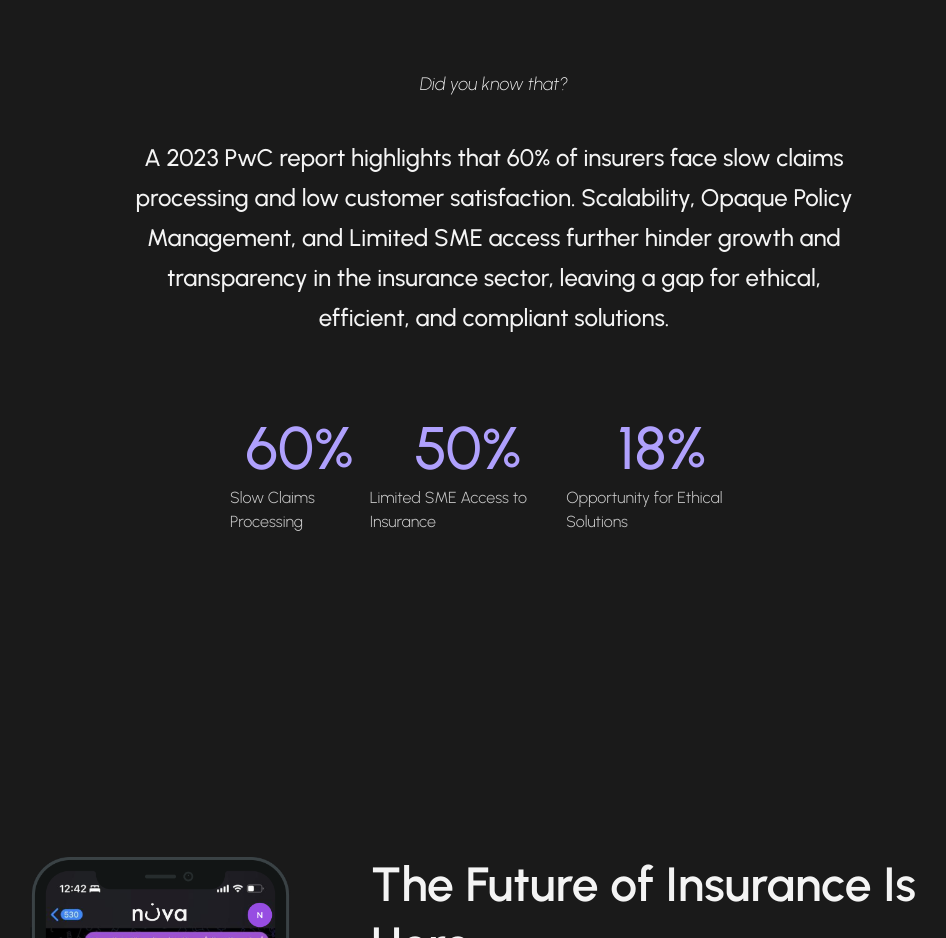
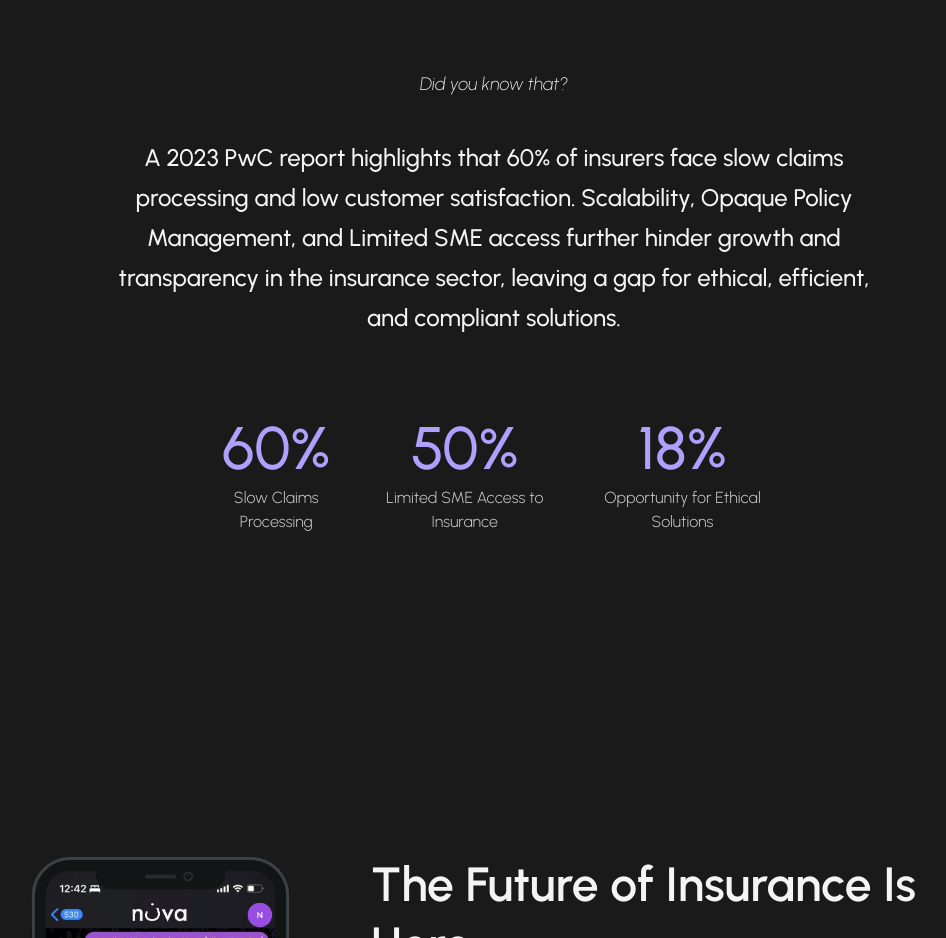
Before and after one commit to Khadeeejah/Nuva, a React (Vite) app: page / in a window 1280 px wide. Shown: the part 1280-2218 px from the top of the page, without its empty margins (146-1092 px from the left). Built offline with nearby package versions, Linux system fonts and the light colour scheme.

Commit message:
fix: design bugs

```diff
--- a/src/components/Stats.jsx
+++ b/src/components/Stats.jsx
@@ -6,7 +6,7 @@ const Stats = () => {
       <p className="font-extralight italic text-center lg:text-lg">
         Did you know that?
       </p>
-      <div className="mt-10 grid gap-20 md:px-16 lg:px-28 xl:px-40">
+      <div className="mt-10 grid gap-20 md:px-10 lg:px-18 xl:px-32">
         <h4 className="text-lg font-medium text-center leading-7 md:text-xl md:leading-8 xl:text-2xl xl:leading-10">
           A 2023 PwC report highlights that 60% of insurers face slow claims
           processing and low customer satisfaction. Scalability, Opaque Policy
@@ -14,7 +14,7 @@ const Stats = () => {
           transparency in the insurance sector, leaving a gap for ethical,
           efficient, and compliant solutions.
         </h4>
-        <div className="flex justify-between md:px-12 lg:px-16 xl:px-24">
+        <div className="flex justify-between md:px-10 lg:px-12 xl:px-24">
           <div className="flex flex-col justify-center items-center gap-1 lg:gap-2">
             <h3 className="text-4xl text-primary-100 font-medium lg:text-5xl xl:text-6xl">
               <CountUp
@@ -27,8 +27,8 @@ const Stats = () => {
                 enableScrollSpy={true}
               />
             </h3>
-            <p className="text-neutral-100 text-xs md:text-sm lg:text-base">
-            Slow Claims Processing
+            <p className="text-neutral-100 text-center text-[0.7rem] leading-4 md:text-sm lg:text-base">
+              Slow Claims Processing
             </p>
           </div>
           <div className="flex flex-col justify-center items-center gap-1 lg:gap-2">
@@ -43,8 +43,8 @@ const Stats = () => {
                 enableScrollSpy={true}
               />
             </h3>
-            <p className="text-neutral-100 text-xs md:text-sm lg:text-base">
-            Limited SME Access to Insurance
+            <p className="text-neutral-100 text-center text-[0.7rem] leading-4 md:text-sm lg:text-base">
+              Limited SME Access to Insurance
             </p>
           </div>
           <div className="flex flex-col justify-center items-center gap-1 lg:gap-2">
@@ -59,8 +59,8 @@ const Stats = () => {
                 enableScrollSpy={true}
               />
             </h3>
-            <p className="text-neutral-100 text-xs md:text-sm lg:text-base">
-            Opportunity for Ethical  Solutions
+            <p className="text-neutral-100 text-center text-[0.7rem] leading-4 md:text-sm lg:text-base">
+              Opportunity for Ethical Solutions
             </p>
           </div>
         </div>
--- a/src/index.css
+++ b/src/index.css
@@ -15,4 +15,10 @@
   body {
     @apply bg-black-50 text-neutral-50 font-light;
   }
+
+  @media (max-width: 350px) {
+    html {
+      font-size: 14px;
+    }
+  }
 }
```
